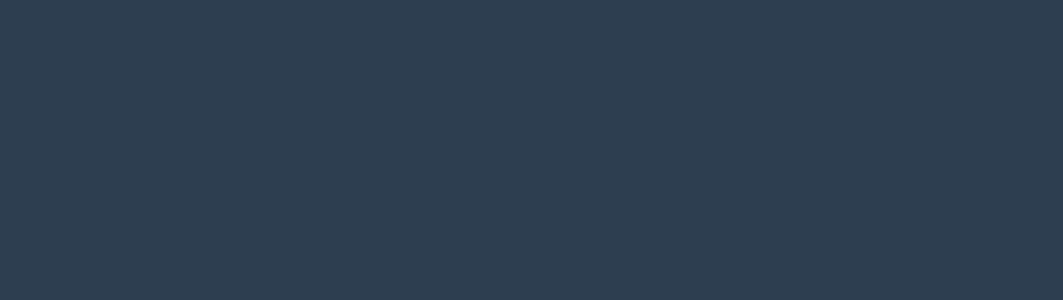
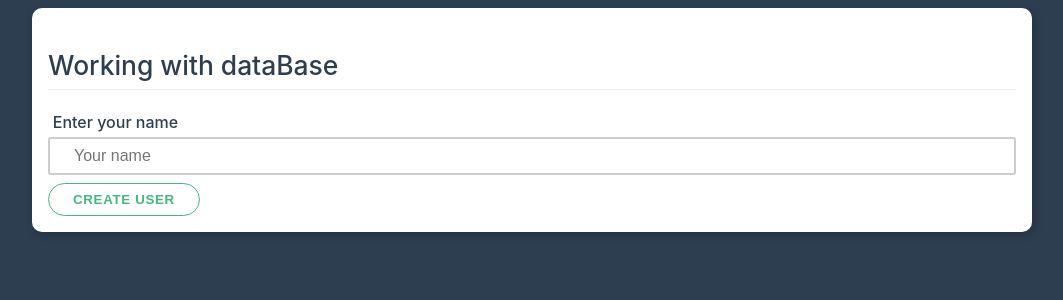
Before and after one commit to hakimov-dev/CRUD-Application, a Vue app: page / in a window 1280 px wide. Shown: the top 300 px of the page, without its empty margins (108-1171 px from the left). Built offline with nearby package versions, Linux system fonts and the light colour scheme.

Commit message:
Create form.

```diff
--- a/src/App.vue
+++ b/src/App.vue
@@ -1,4 +1,15 @@
 <template>
+<div class="container">
+  <form class="card">
+   <h2>Working with dataBase</h2>
+   <div class="form-control">
+     <label for="name">Enter your name</label>
+     <input type="text" id="name" placeholder="Your name">
+   </div>
+
+   <button class="btn">Create user</button>
+  </form>
+</div>
 </template>
 
 <script>
```
